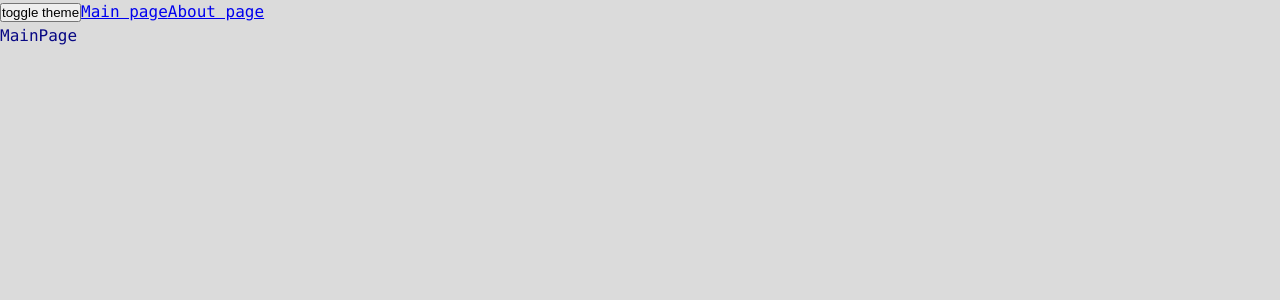
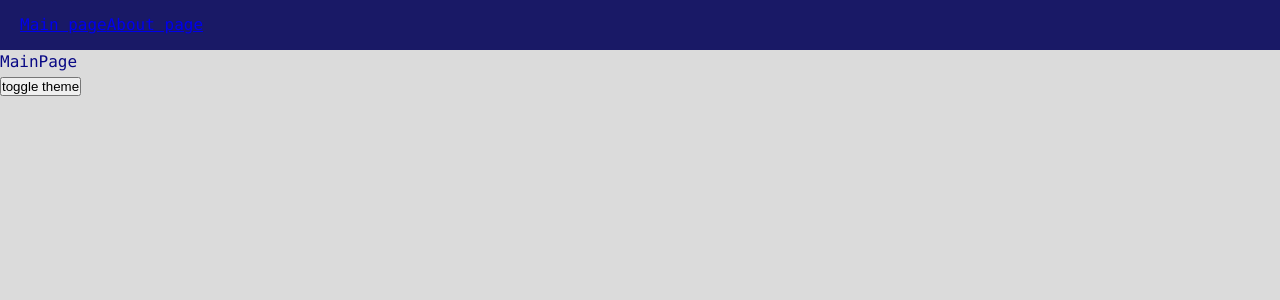
Before and after one commit to useharm/newproject, a React app: page / in a window 1280 px wide. Shown: the top 300 px of the page. Built offline with nearby package versions, Linux system fonts and the light colour scheme.

Commit message:
added router config, navbar and component snippets

```diff
--- a/src/app/App.tsx
+++ b/src/app/App.tsx
@@ -1,28 +1,19 @@
-import { Route, Routes } from 'react-router-dom';
 import './styles/index.scss';
-import { Link } from 'react-router-dom';
-import { Suspense } from 'react';
 import { classNames } from 'shared/lib/classNames/classNames';
 import { useTheme } from './providers/ThemeProvider';
-import { MainPage } from 'pages/MainPage';
-import { AboutPage } from 'pages/AboutPage';
+import { AppRouter } from './providers/router';
+import { Navbar } from 'widgets/NavBar';
 
 function App() {
   const { theme, changeTheme} = useTheme();
 
   return (
     <div className={classNames('app', {}, [theme])}>
+        <Navbar />
+        <AppRouter />
         <button onClick={() => changeTheme()}>toggle theme</button>
-        <Link to='/'>Main page</Link>
-        <Link to='/about'>About page</Link>
-        <Suspense fallback={<div>Loading...</div>}>
-        <Routes>
-            <Route path='/' element={<MainPage />}></Route>
-            <Route path='/about' element={<AboutPage />}></Route>
-        </Routes>
-        </Suspense>
     </div>
   )
 }
 
-export default App
+export default App;
--- /dev/null
+++ b/src/app/providers/router/index.ts
@@ -0,0 +1,3 @@
+import AppRouter from './ui/AppRouter';
+
+export { AppRouter };
--- /dev/null
+++ b/src/app/providers/router/ui/AppRouter.tsx
@@ -0,0 +1,17 @@
+import { AboutPage } from 'pages/AboutPage';
+import { MainPage } from 'pages/MainPage';
+import { Suspense } from 'react';
+import { Route, Routes } from 'react-router-dom';
+import { routeConfig } from 'shared/config/routeConfig/routeConfig';
+
+function AppRouter() {
+  return (
+        <Suspense fallback={<div>Loading...</div>}>
+            <Routes>
+                {Object.entries(routeConfig).map(([key, value]) => (<Route key={value.path} path={value.path} element={value.element} />))}
+            </Routes>
+        </Suspense>
+  )
+}
+
+export default AppRouter
--- a/src/app/styles/themes/dark.scss
+++ b/src/app/styles/themes/dark.scss
@@ -1,5 +1,6 @@
 .app.dark {
     --bg-color: rgb(25, 25, 102);
+    --inverted-bg-color: rgb(219, 219, 219);
 
     --primary-color: rgb(4, 147, 4);
     --secondary-color: rgb(37, 194, 37);
--- a/src/app/styles/themes/normal.scss
+++ b/src/app/styles/themes/normal.scss
@@ -1,5 +1,6 @@
 .app.light {
     --bg-color: rgb(219, 219, 219);
+    --inverted-bg-color: rgb(25, 25, 102);
 
     --primary-color: rgb(8, 8, 132);
     --secondary-color: rgb(7, 7, 225);
--- /dev/null
+++ b/src/shared/config/routeConfig/routeConfig.tsx
@@ -0,0 +1,28 @@
+import { AboutPage } from "pages/AboutPage"
+import { MainPage } from "pages/MainPage"
+import { RouteProps } from "react-router-dom"
+
+
+
+
+export enum AppRoutes {
+    MAIN = 'main',
+    ABOUT = 'about',
+}
+
+
+export const RoutePaths: Record<AppRoutes, string> = {
+    [AppRoutes.MAIN]: '/',
+    [AppRoutes.ABOUT]: '/about',
+}
+
+export const routeConfig: Record<AppRoutes, RouteProps> = {
+    [AppRoutes.MAIN]: {
+        path: RoutePaths.main,
+        element: <MainPage />,
+    },
+    [AppRoutes.ABOUT]: {
+        path: RoutePaths.about,
+        element: <AboutPage />
+    }
+}
--- a/src/shared/lib/classNames/classNames.ts
+++ b/src/shared/lib/classNames/classNames.ts
@@ -2,11 +2,11 @@
 
 type Mods = Record<string, boolean | string>;
 
-export function classNames(cls: string, mods: Mods, additional: string[]): string {
+export function classNames(cls: string, mods: Mods = {}, additional: string[] = []): string {
 
     return [
         cls,
-        ...additional,
+        ...additional.filter(Boolean),
         ...Object.entries(mods).filter(([className, value]) => Boolean(value)).map(([className, value]) => className)
     ].join(' ')
 }
--- /dev/null
+++ b/src/widgets/NavBar/index.ts
@@ -0,0 +1,3 @@
+import { Navbar } from './ui/Navbar';
+
+export { Navbar };
--- /dev/null
+++ b/src/widgets/NavBar/ui/Navbar.module.scss
@@ -0,0 +1,8 @@
+.Navbar {
+    width: 100%;
+    height: 50px;
+    background: var(--inverted-bg-color);
+    display: flex;
+    align-items: center;
+    padding: 20px;
+}
--- /dev/null
+++ b/src/widgets/NavBar/ui/Navbar.tsx
@@ -0,0 +1,16 @@
+import { Link } from 'react-router-dom'
+import { classNames } from 'shared/lib/classNames/classNames'
+import cls from './Navbar.module.scss';
+
+interface NavbarProps {
+    className?: string;
+}
+
+export function Navbar({className}: NavbarProps) {
+  return (
+    <div className={classNames(cls.Navbar, {}, [className])}>
+        <Link to='/'>Main page</Link>
+        <Link to='/about'>About page</Link>
+    </div>
+  )
+}
```
